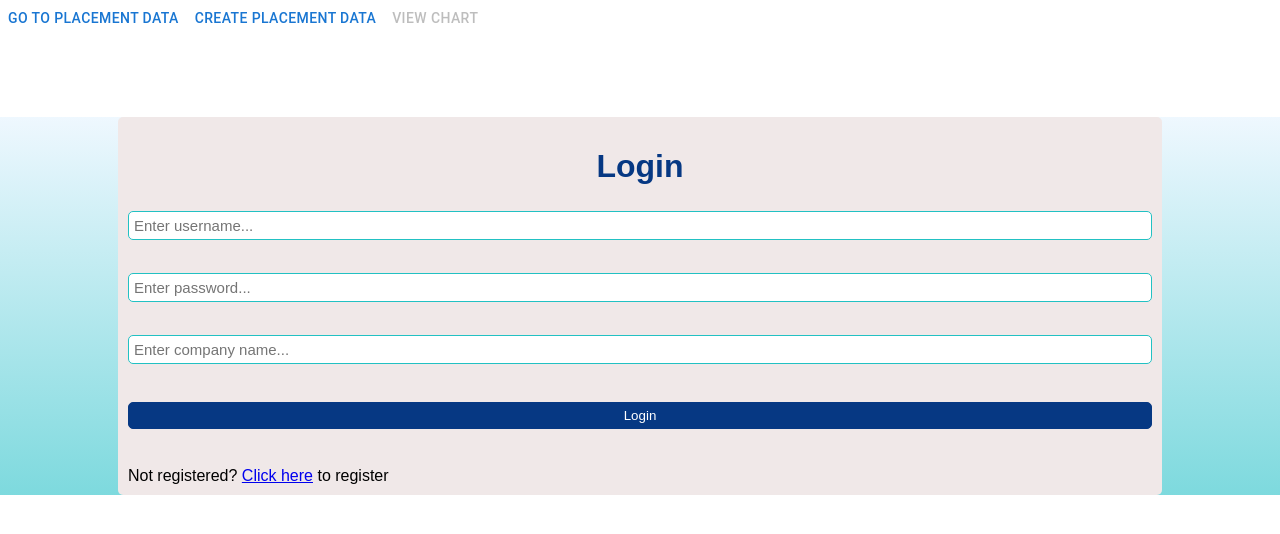
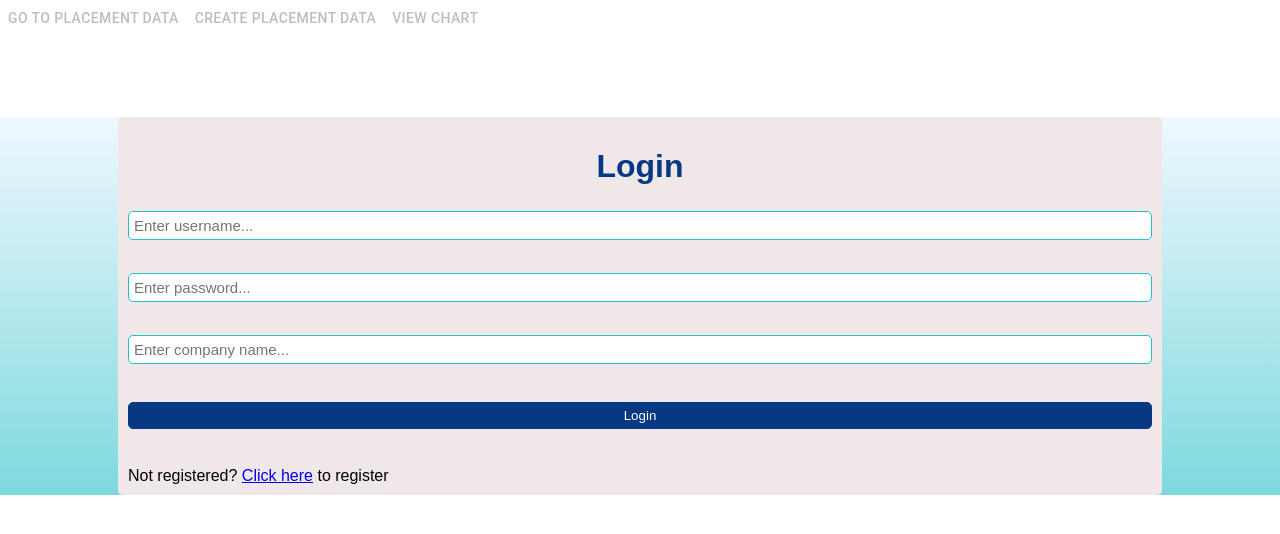
Before and after one commit to ilantalala/Work-placement-project, a React (Create React App) app: page / in a window 1280 px wide. Shown: the top 534 px of the page. Built offline with nearby package versions, Linux system fonts and the light colour scheme; the HTML template or start-up script is replaced by a standard one.

Commit message:
Correct setting to disabled for the various buttons.

```diff
--- a/src/App.js
+++ b/src/App.js
@@ -47,9 +47,9 @@ function App() {
 
     <BrowserRouter>
       <Logout cleanCurrentUser={()=> setCurrentUser(null)} currentUser={CurrentUser} />
-        <Button href={"placement-table"}> Go to placement data</Button>
-        <Button href={"/"}> Create placement data </Button>
-        <Button href={"/worker-requirements-chart"} disabled={!placementData}> View chart </Button>
+        <Button href={"placement-table"} disabled={!CurrentUser}> Go to placement data</Button>
+        <Button href={"/"} disabled={!CurrentUser}> Create placement data </Button>
+        <Button href={"/worker-requirements-chart"} disabled={!placementData || !CurrentUser }> View chart </Button>
 
       <header></header>
       <Routes>
--- a/src/PlacementTable/PlacementTable.js
+++ b/src/PlacementTable/PlacementTable.js
@@ -60,9 +60,6 @@ const PlacementTable = ({ loading, placementData, currentUser }) => {
                      ))}
                      </tbody>
                  </table> */}
-                 <Link to={{ pathname: "/worker-requirements-chart" }}>
-                         <button>View Worker Requirements Chart</button>
-                 </Link>
              </div>
              ) : (
                  <p>No placement data available.</p>
```
